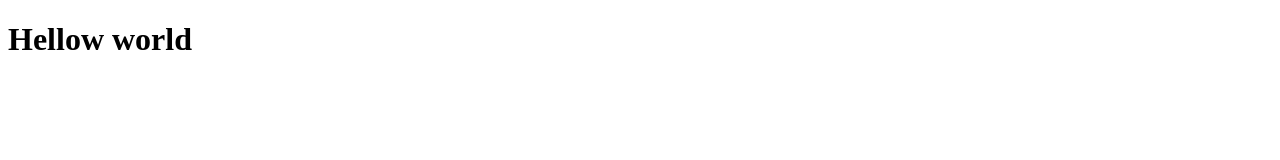
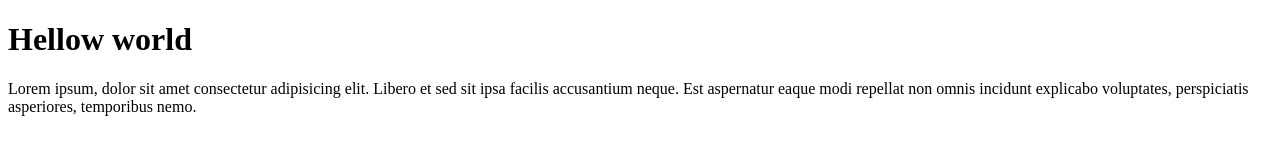
Before and after one commit to MuhammadAfra/wpu-git-test, a plain HTML site: page index.html in a window 1280 px wide. Drawn offline with Linux system fonts and the light colour scheme.

Commit message:
Menambahkan paragraf

```diff
--- a/index.html
+++ b/index.html
@@ -8,5 +8,6 @@
 </head>
 <body>
         <h1>Hellow world</h1>
+        <p>Lorem ipsum, dolor sit amet consectetur adipisicing elit. Libero et sed sit ipsa facilis accusantium neque. Est aspernatur eaque modi repellat non omnis incidunt explicabo voluptates, perspiciatis asperiores, temporibus nemo.</p>
 </body>
 </html>
```
